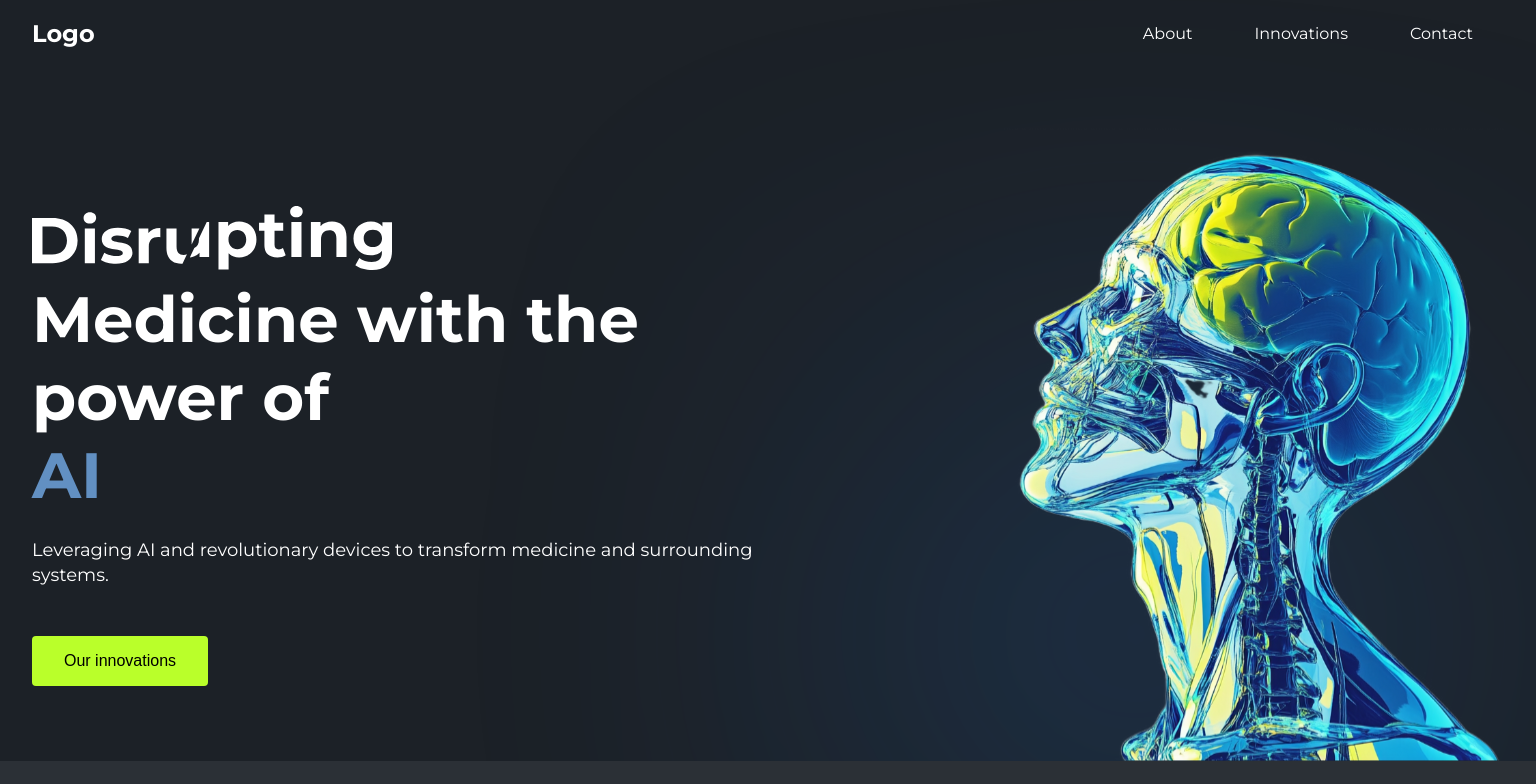
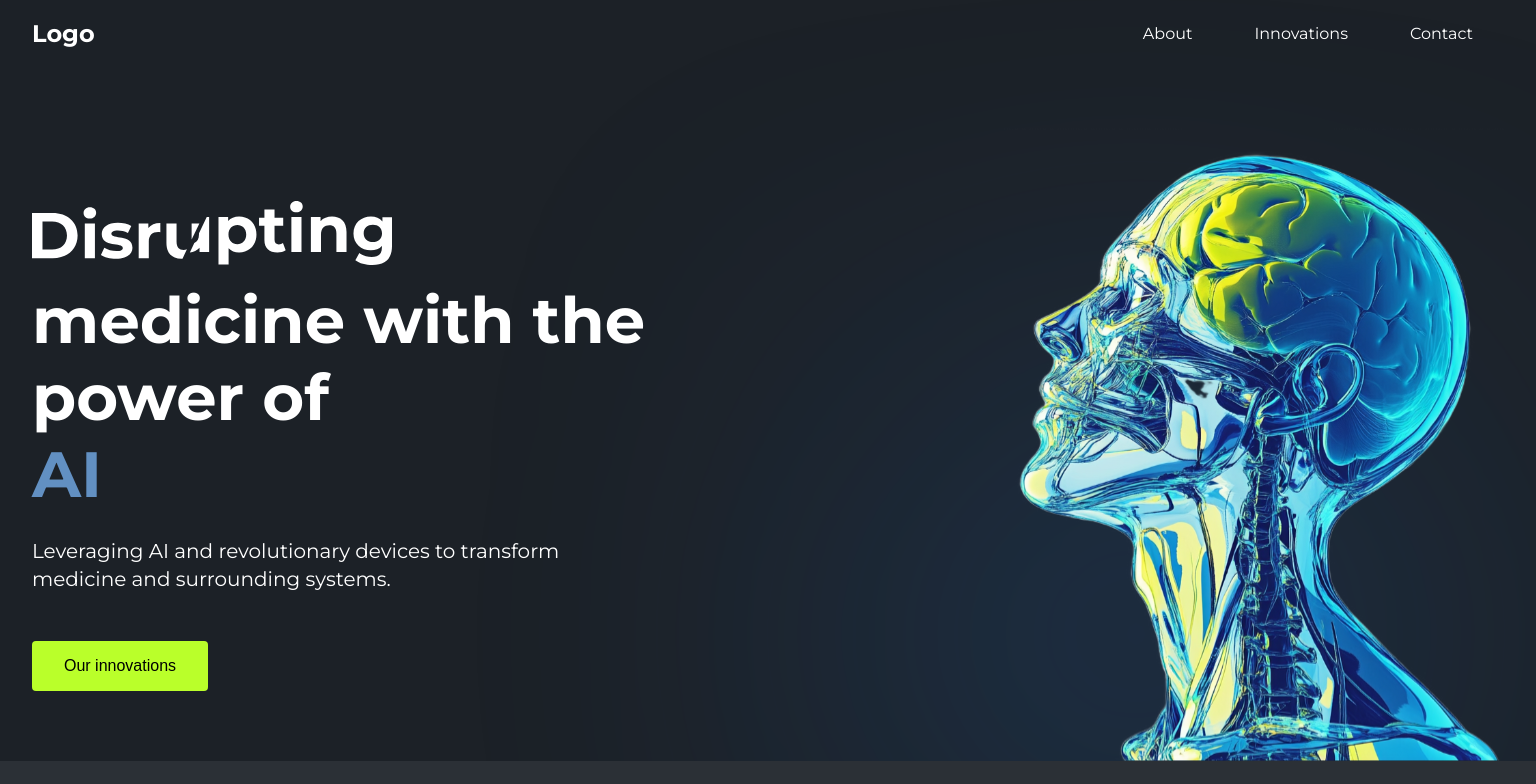
Before and after one commit to Mashha/qmt, a React (Vite) app: page / in a window 1536 px wide. Shown: the top 784 px of the page. Built offline with nearby package versions, Linux system fonts and the light colour scheme.

Commit message:
changed styles on home hero

```diff
--- a/src/App.css
+++ b/src/App.css
@@ -127,6 +127,7 @@ body {
 
 h1 {
   font-size: 40px;
+  line-height: 1.2;
 }
 h2 {
   font-size: 28px;
@@ -221,6 +222,7 @@ p {
     font-size: 64px;
   }
   p {
-    font-size: 18px;
+    font-size: 20px;
+    max-width: 80%;
   }
 }
--- a/src/Sections/Home-sections/Home-hero/Hero.jsx
+++ b/src/Sections/Home-sections/Home-hero/Hero.jsx
@@ -13,7 +13,7 @@ function Hero() {
             <span className='svg-wrapper'>
               <img src={Word} alt='Disrupting' className='disrupting-svg' />
             </span>
-            Medicine with the power of <span className='blue'>AI</span>
+            medicine with the power of <span className='blue'>AI</span>
           </h1>
           <p>
             Leveraging AI and revolutionary devices to transform medicine and
--- a/src/Sections/Home-sections/Home-hero/hero.css
+++ b/src/Sections/Home-sections/Home-hero/hero.css
@@ -89,6 +89,9 @@
   .hero-heading {
     justify-content: start;
   }
+  .svg-wrapper {
+    margin-bottom: 8px;
+  }
 }
 
 @media (min-width: 1300px) {
```
